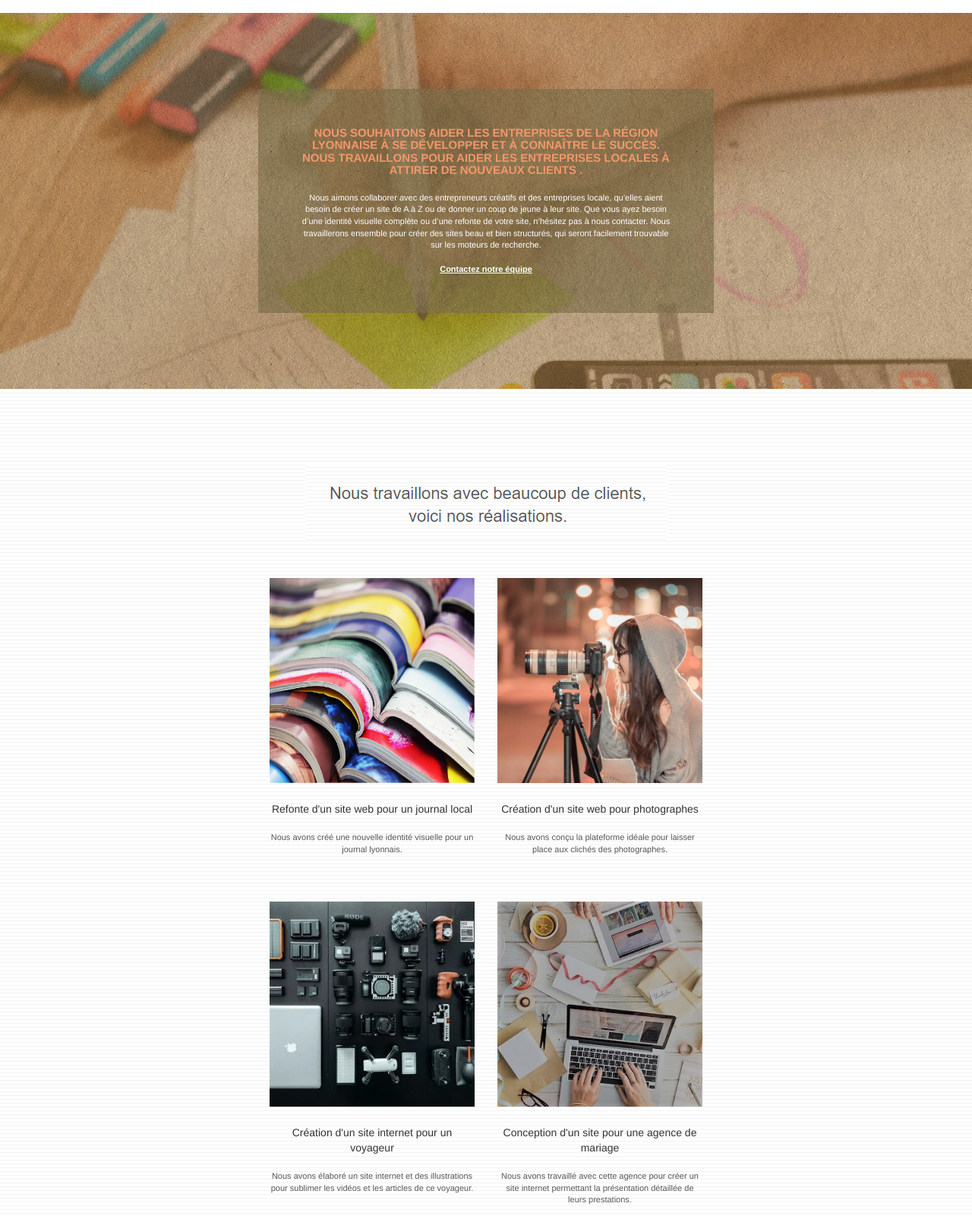
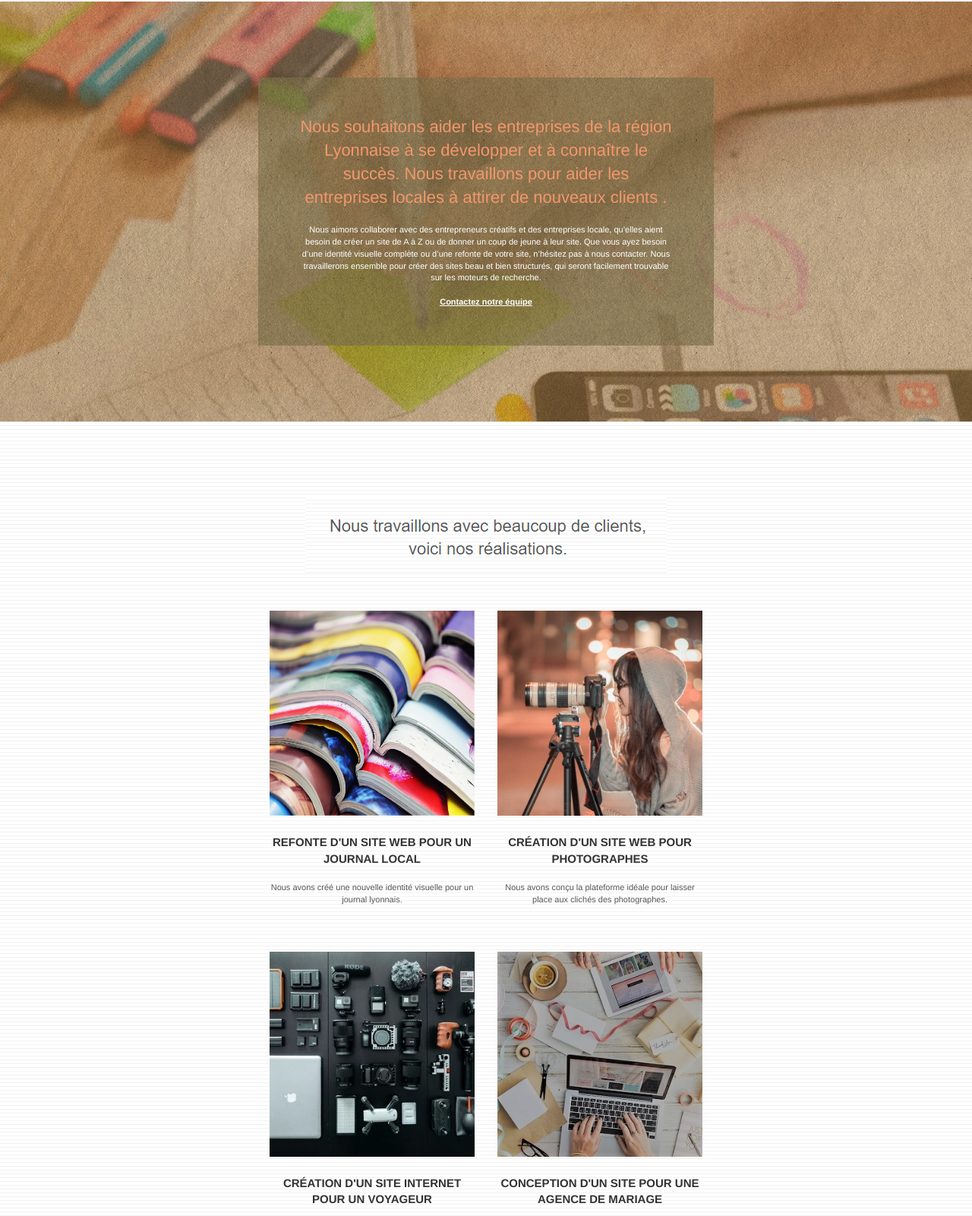
Before and after one commit to Gaspard-Blanc/La-Panthere_new, a plain HTML site: page index.html in a window 1280 px wide. Shown: the part 1147-2748 px from the top of the page at 76% size. Drawn offline with Linux system fonts and the light colour scheme.

Commit message:
Correction de bugs mineurs

```diff
--- a/css/style.css
+++ b/css/style.css
@@ -704,12 +704,12 @@ p {
     margin: auto auto auto auto;
 }
 
-h2 {
+h3, h5 {
     font-size: 22px;
     line-height: 1.4em;
 }
 
-h3 {
+h2 {
     font-size: 15px;
     text-transform: uppercase;
     font-weight: 700;
@@ -728,6 +728,9 @@ h1 {
 
 h4 {
     color: #333333!important;
+    font-size: 15px;
+    text-transform: uppercase;
+    font-weight: 700;
 }
 
 .icons {
```
